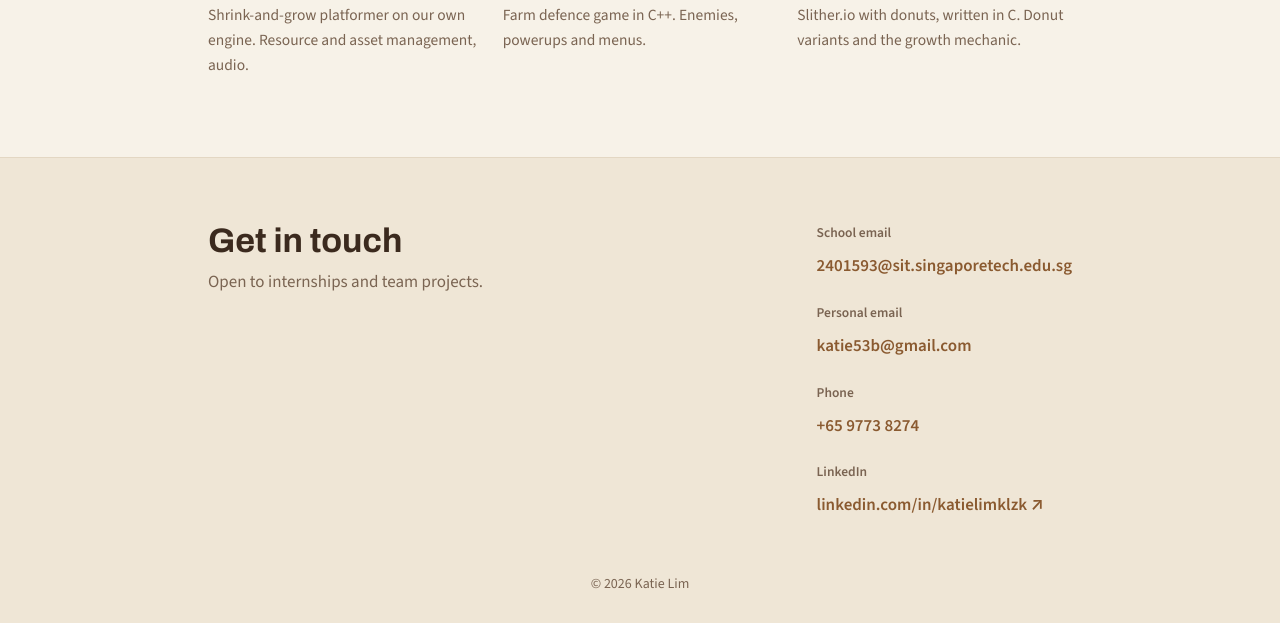
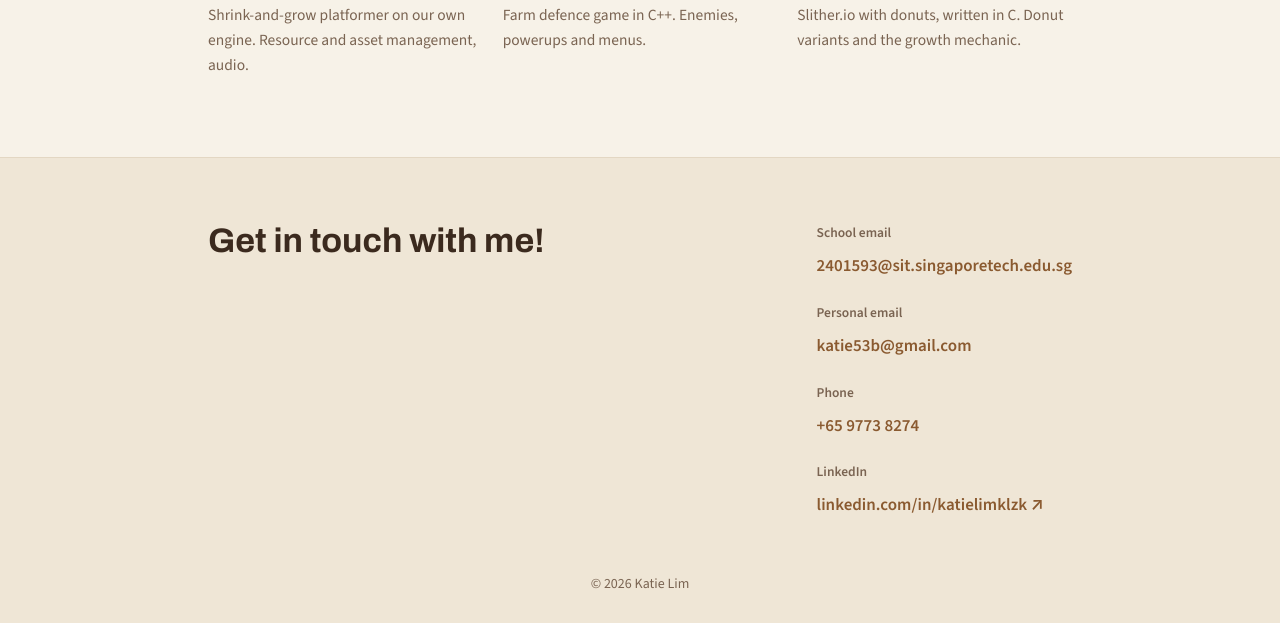
Before and after one commit to zkkatie/portfolio-kt, a plain HTML site: page index.html in a window 1280 px wide. Shown: the part 1046-1669 px from the top of the page. Drawn offline with nearby package versions, Linux system fonts and the light colour scheme.

Commit message:
Update index.html

```diff
--- a/index.html
+++ b/index.html
@@ -71,8 +71,8 @@
 <footer id="contact">
   <div class="wrap footer-inner">
     <div class="footer-intro">
-      <p class="footer-title">Get in touch</p>
-      <p class="footer-sub">Open to internships and team projects.</p>
+      <p class="footer-title">Get in touch with me!</p>
+
     </div>
     <div class="footer-links">
       <p class="contact-item">
@@ -83,7 +83,6 @@
         <span class="contact-label">Personal email</span>
         <a href="mailto:katie53b@gmail.com">katie53b@gmail.com</a>
       </p>
-
 
       <p class="contact-item">
         <span class="contact-label">Phone</span>
```
